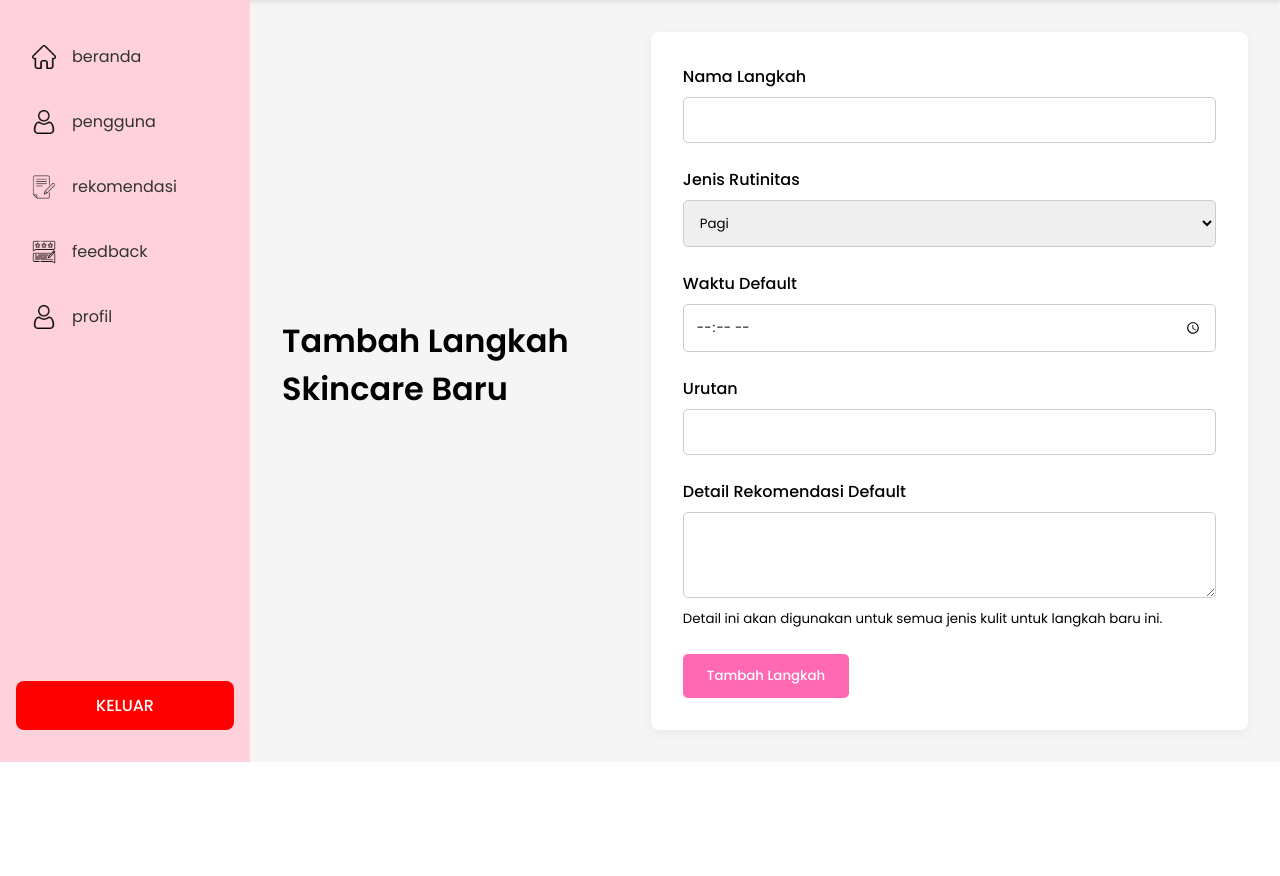
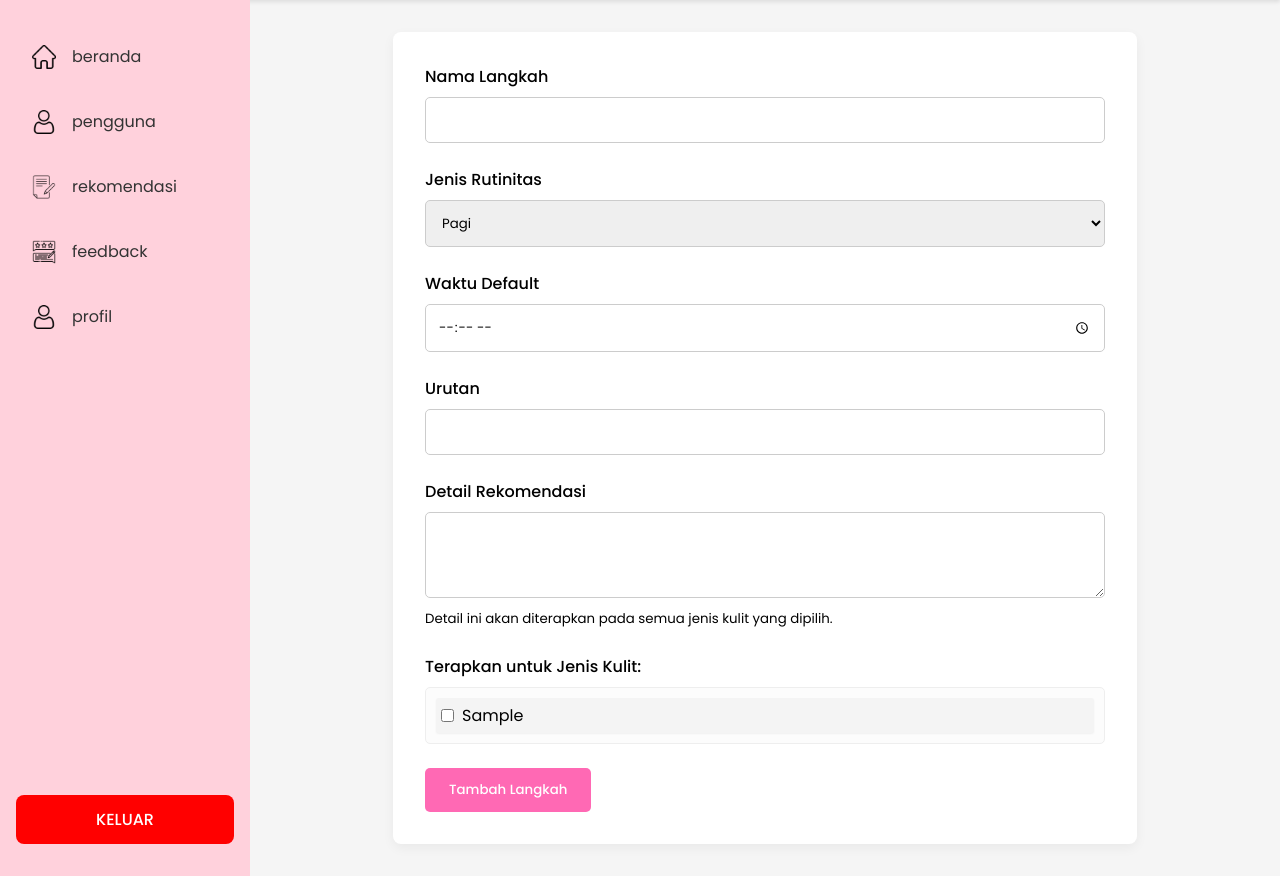
Before and after one commit to aqilazafira/SKINCARE-REMINDER, a Flask app: page /admin/routines/step/add in a window 1280 px wide. Shown: the part 72-948 px from the top of the page. Before the commit the page ends 834 px from the top, so only its background shows below. Run offline with Flask 3, Linux system fonts and the light colour scheme; a user stored in the database is signed in; tables that the repository leaves empty hold one stand-in row (values such as "Sample post").

Commit message:
Enhance admin step management with skin type mapping and improved UI for checkbox selection

```diff
--- a/app/routes/admin.py
+++ b/app/routes/admin.py
@@ -73,25 +73,38 @@ def rekomendasi_admin():
         recommendations = Recommendation.query.all()
         skincare_types = SkincareType.query.all()
 
-        # Routine data fetching and structuring
+        # Routine data fetching and structuring with name mapping
         all_steps = db.session.query(SkincareStep, SkinRecommendation).join(SkinRecommendation, SkincareStep.id == SkinRecommendation.step_id).order_by(SkincareStep.routine_type, SkincareStep.step_order).all()
 
-        routines_by_skin_type = {}
+        # Map database skin_type values to user-facing titles
+        skin_type_map = {
+            "berminyak": "Berminyak",
+            "kering": "Kering",
+            "kombinasi": "Kombinasi",
+            "normal": "Normal",
+            "sensitif": "Berjerawat",
+            "berjerawat": "Berjerawat"
+        }
+
+        routines_by_title = {}
         for step, rec in all_steps:
-            if rec.skin_type not in routines_by_skin_type:
-                routines_by_skin_type[rec.skin_type] = {'morning': [], 'night': []}
+            # Use the map to get the display title, fallback to capitalizing the skin_type
+            title = skin_type_map.get(rec.skin_type, rec.skin_type.capitalize())
+
+            if title not in routines_by_title:
+                routines_by_title[title] = {'morning': [], 'night': []}
 
             if step.routine_type == 'Morning':
-                routines_by_skin_type[rec.skin_type]['morning'].append((step, rec))
+                routines_by_title[title]['morning'].append((step, rec))
             else:
-                routines_by_skin_type[rec.skin_type]['night'].append((step, rec))
+                routines_by_title[title]['night'].append((step, rec))
 
         return render_template(
             "admin/rekomendasi_admin.html",
             recommendations=recommendations,
             skincare_types=skincare_types,
             products=products,
-            routines_by_skin_type=routines_by_skin_type
+            routines_by_skin_type=routines_by_title
         )
 
     # ... (rest of the POST logic for product creation remains the same) ...
@@ -143,41 +156,67 @@ def rekomendasi_admin():
 @login_required
 @admin_required
 def add_step():
+    skin_type_map = {
+        "berminyak": "Berminyak",
+        "kering": "Kering",
+        "kombinasi": "Kombinasi",
+        "normal": "Normal",
+        "sensitif": "Berjerawat",
+        "berjerawat": "Berjerawat"
+    }
+    skin_types_from_db = [st[0] for st in db.session.query(SkinRecommendation.skin_type).distinct().all()]
+
     if request.method == "POST":
         name = request.form.get("name")
         routine_type = request.form.get("routine_type")
         default_time_str = request.form.get("default_time")
         step_order = request.form.get("step_order")
-        default_detail = request.form.get("default_detail")
+        detail = request.form.get("detail")
+        selected_skin_types = request.form.getlist("skin_types")
 
-        if not all([name, routine_type, default_time_str, step_order, default_detail]):
-            flash("All fields are required.", "error")
+        if not all([name, routine_type, default_time_str, step_order, detail]):
+            flash("Mohon isi semua kolom.", "error")
             return redirect(url_for("admin.add_step"))
 
-        new_step = SkincareStep(
-            name=name,
-            routine_type=routine_type,
-            default_time=datetime.strptime(default_time_str, "%H:%M").time(),
-            step_order=int(step_order),
-        )
-        db.session.add(new_step)
-        db.session.flush()
+        if not selected_skin_types:
+            flash("Mohon pilih setidaknya satu jenis kulit.", "error")
+            # Re-populate form for rendering
+            display_skin_types = {st: skin_type_map.get(st, st.capitalize()) for st in skin_types_from_db}
+            return render_template("admin/add_step.html", skin_types=display_skin_types, form_data=request.form)
 
-        skin_types = db.session.query(SkinRecommendation.skin_type).distinct().all()
-        for st in skin_types:
-            skin_type = st[0]
-            new_rec = SkinRecommendation(
-                skin_type=skin_type,
-                step_id=new_step.id,
-                detail=default_detail
+        # Check if a step with the same name, routine_type, and step_order already exists to avoid duplicates
+        existing_step = SkincareStep.query.filter_by(name=name, routine_type=routine_type, step_order=int(step_order)).first()
+        if existing_step:
+            step_to_use = existing_step
+        else:
+            new_step = SkincareStep(
+                name=name,
+                routine_type=routine_type,
+                default_time=datetime.strptime(default_time_str, "%H:%M").time(),
+                step_order=int(step_order),
             )
-            db.session.add(new_rec)
+            db.session.add(new_step)
+            db.session.flush()
+            step_to_use = new_step
+
+        for skin_type in selected_skin_types:
+            # Prevent adding a duplicate SkinRecommendation
+            existing_rec = SkinRecommendation.query.filter_by(step_id=step_to_use.id, skin_type=skin_type).first()
+            if not existing_rec:
+                new_rec = SkinRecommendation(
+                    skin_type=skin_type,
+                    step_id=step_to_use.id,
+                    detail=detail
+                )
+                db.session.add(new_rec)
 
         db.session.commit()
-        flash(f"New step '{name}' added successfully to all routines.", "success")
+        flash(f"Langkah '{name}' berhasil ditambahkan untuk jenis kulit yang dipilih.", "success")
         return redirect(url_for("admin.rekomendasi_admin"))
 
-    return render_template("admin/add_step.html")
+    # For GET request
+    display_skin_types = {st: skin_type_map.get(st, st.capitalize()) for st in skin_types_from_db}
+    return render_template("admin/add_step.html", skin_types=display_skin_types)
 
 
 @admin_bp.route("/admin/routines/recommendation/edit/<int:rec_id>", methods=["POST"])
--- a/app/templates/admin/add_step.html
+++ b/app/templates/admin/add_step.html
@@ -7,6 +7,7 @@
     <link rel="stylesheet" href="{{ url_for('static', filename='css/admin/home_admin.css') }}" />
     <link href="https://fonts.googleapis.com/css2?family=Poppins:wght@400;500;600&display=swap" rel="stylesheet" />
     <style>
+        /* Existing styles */
         .main-content {
             padding: 2rem;
         }
@@ -45,6 +46,40 @@
             background-color: #ff69b4;
             color: white;
         }
+
+        /* NEW styles for checkbox group */
+        .checkbox-group {
+            display: grid;
+            grid-template-columns: repeat(auto-fit, minmax(180px, 1fr)); /* Menggunakan minmax yang lebih besar */
+            gap: 10px; /* Spasi antar item */
+            margin-top: 0.5rem;
+            padding: 10px; /* Padding di sekitar grup */
+            border: 1px solid #eee; /* Border ringan */
+            border-radius: 5px;
+            background-color: #fcfcfc; /* Background ringan */
+        }
+        .form-check {
+            display: flex;
+            align-items: center;
+            padding: 5px; /* Padding untuk setiap item checkbox */
+            background-color: #f4f4f4; /* Background untuk setiap item */
+            border-radius: 3px;
+            box-shadow: 0 1px 2px rgba(0,0,0,0.05); /* Sedikit bayangan */
+        }
+        .form-check input[type="checkbox"] {
+            width: auto;
+            margin-right: 8px; /* Spasi antara checkbox dan label */
+            flex-shrink: 0; /* Mencegah checkbox mengecil */
+        }
+        .form-check label {
+            margin-bottom: 0;
+            font-weight: normal; /* Kembali ke normal */
+            cursor: pointer;
+            white-space: nowrap; /* Mencegah label pecah baris */
+            overflow: hidden; /* Sembunyikan jika terlalu panjang */
+            text-overflow: ellipsis; /* Tampilkan ... jika terpotong */
+            flex-grow: 1; /* Biarkan label tumbuh mengisi ruang */
+        }
     </style>
 </head>
 <body>
@@ -55,34 +90,47 @@
 
         <main class="main-content">
             <div class="header">
-                <h1>Tambah Langkah Skincare Baru</h1>
+
             </div>
 
             <div class="form-container">
                 <form method="POST" action="{{ url_for('admin.add_step') }}">
                     <div class="form-group">
                         <label for="name">Nama Langkah</label>
-                        <input type="text" id="name" name="name" class="form-control" required>
+                        <input type="text" id="name" name="name" class="form-control" value="{{ form_data.name if form_data }}" required>
                     </div>
                     <div class="form-group">
                         <label for="routine_type">Jenis Rutinitas</label>
                         <select id="routine_type" name="routine_type" class="form-control" required>
-                            <option value="Morning">Pagi</option>
-                            <option value="Night">Malam</option>
+                            <option value="Morning" {% if form_data and form_data.routine_type == 'Morning' %}selected{% endif %}>Pagi</option>
+                            <option value="Night" {% if form_data and form_data.routine_type == 'Night' %}selected{% endif %}>Malam</option>
                         </select>
                     </div>
                     <div class="form-group">
                         <label for="default_time">Waktu Default</label>
-                        <input type="time" id="default_time" name="default_time" class="form-control" required>
+                        <input type="time" id="default_time" name="default_time" class="form-control" value="{{ form_data.default_time if form_data }}" required>
                     </div>
                     <div class="form-group">
                         <label for="step_order">Urutan</label>
-                        <input type="number" id="step_order" name="step_order" class="form-control" required>
+                        <input type="number" id="step_order" name="step_order" class="form-control" value="{{ form_data.step_order if form_data }}" required>
                     </div>
                     <div class="form-group">
-                        <label for="default_detail">Detail Rekomendasi Default</label>
-                        <textarea id="default_detail" name="default_detail" rows="3" class="form-control" required></textarea>
-                        <small>Detail ini akan digunakan untuk semua jenis kulit untuk langkah baru ini.</small>
+                        <label for="detail">Detail Rekomendasi</label>
+                        <textarea id="detail" name="detail" rows="3" class="form-control" required>{{ form_data.detail if form_data }}</textarea>
+                        <small>Detail ini akan diterapkan pada semua jenis kulit yang dipilih.</small>
+                    </div>
+
+                    <div class="form-group">
+                        <label>Terapkan untuk Jenis Kulit:</label>
+                        <div class="checkbox-group">
+                            {% for db_skin_type, display_name in skin_types.items() %}
+                            <div class="form-check">
+                                <input type="checkbox" name="skin_types" value="{{ db_skin_type }}" id="check_{{ db_skin_type }}"
+                                    {% if form_data and db_skin_type in form_data.getlist('skin_types') %}checked{% endif %}>
+                                <label for="check_{{ db_skin_type }}">{{ display_name }}</label>
+                            </div>
+                            {% endfor %}
+                        </div>
                     </div>
                     <button type="submit" class="btn btn-primary">Tambah Langkah</button>
                 </form>
```
Also changed, not shown: app/templates/admin/rekomendasi_admin.html (+55 -24 lines).
